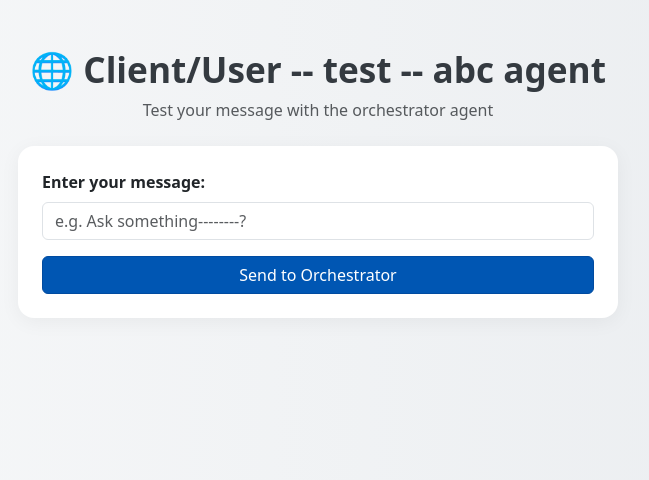
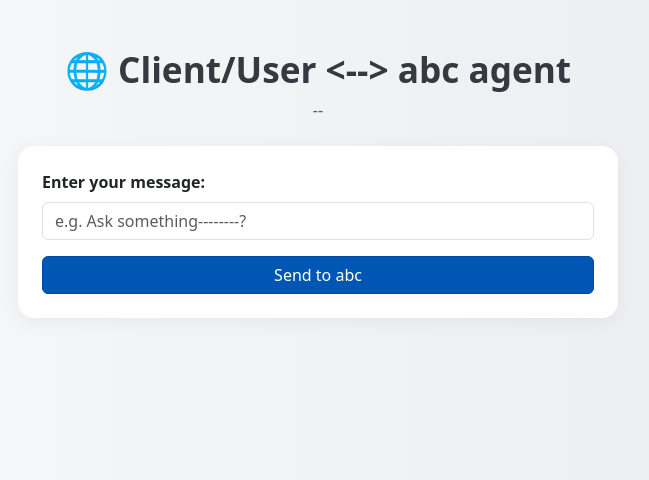
Before and after one commit to sravankumar-mode/a2a-test-abc, a Flask app: page / in a window 1280 px wide. Shown: the top 480 px of the page, without its empty margins (322-971 px from the left). Run offline with Flask 3, Linux system fonts and the light colour scheme.

Commit message:
Update index.html

```diff
--- a/templates/index.html
+++ b/templates/index.html
@@ -2,7 +2,7 @@
 <html lang="en">
 <head>
     <meta charset="UTF-8">
-    <title>Client</title>
+    <title>Client --> abc Agent</title>
     <link href="https://cdn.jsdelivr.net/npm/bootstrap@5.3.0/dist/css/bootstrap.min.css" rel="stylesheet">
     <style>
         body {
@@ -43,8 +43,8 @@
     <div class="container d-flex flex-column justify-content-center align-items-center py-5">
         <div class="w-100" style="max-width: 600px;">
             <div class="text-center mb-4">
-                <h1 class="header-title">🌐 Client/User -- test -- abc agent</h1>
-                <p class="text-muted">Test your message with the orchestrator agent</p>
+                <h1 class="header-title">🌐 Client/User <--> abc agent</h1>
+                <p class="text-muted">--</p>
             </div>
 
             <form method="POST" class="card p-4 bg-white" id="a2aForm">
@@ -53,7 +53,7 @@
                     <input type="text" class="form-control" name="message" id="message" placeholder="e.g. Ask something--------?" required>
                 </div>
                 <button type="submit" class="btn btn-primary w-100" id="submitBtn">
-                    Send to Orchestrator
+                    Send to abc
                 </button>
                 <div id="loadingSpinner" class="mt-3 text-center">
                     <div class="spinner-border text-primary" role="status">
@@ -74,7 +74,7 @@
                                 </div>
                             </div>
                             <div class="d-flex justify-content-start">
-                                <div class="p-3 rounded-3 text-dark" style="background-color: #cfe2ff; max-width: 75%;">
+                                <div class="p-3 rounded-3 text-dark" style="background-color: #ffa836; max-width: 75%;">
                                     <strong class="text-primary">Agent:</strong> {{ turn.agent }}
                                 </div>
                             </div>
```
